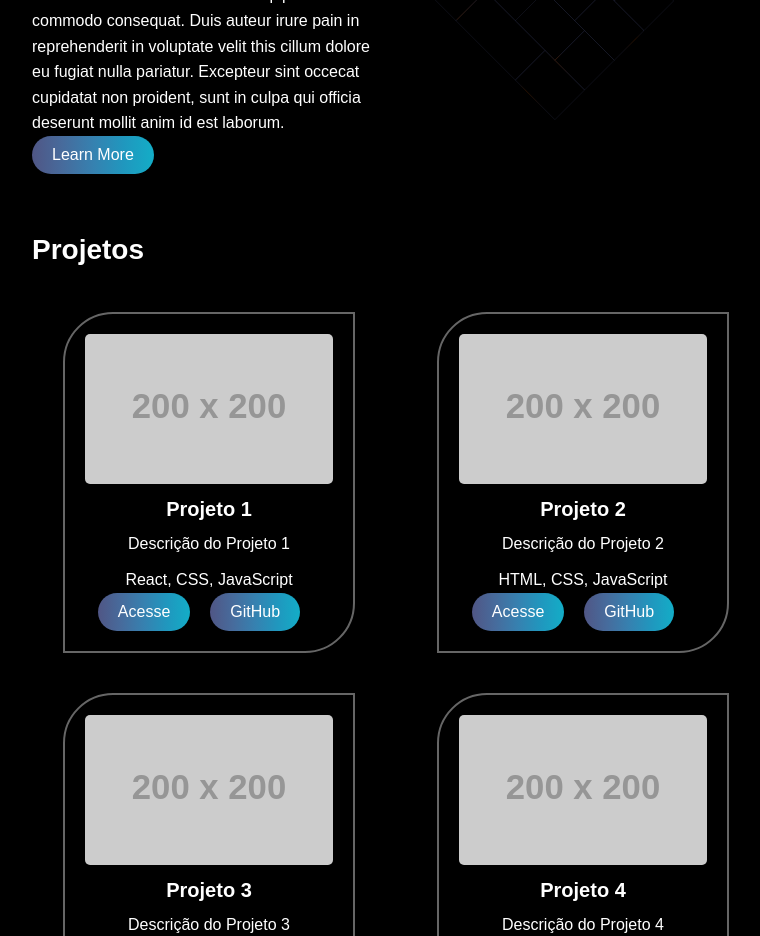
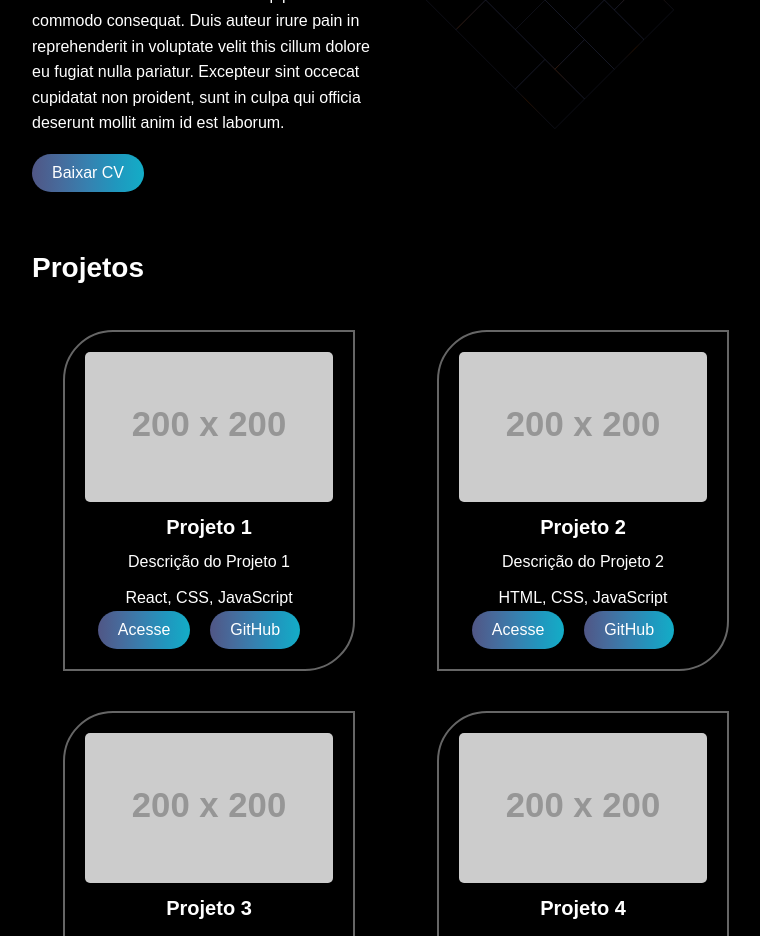
Before and after one commit to lana2-2karla/lana2-2karla.github.io, a React (Create React App) app in the folder portifolio/: page / in a window 1280 px wide. Shown: the part 840-1776 px from the top of the page, without its empty margins (244-1004 px from the left). Built offline with nearby package versions, Linux system fonts and the light colour scheme.

Commit message:
:ok_hand: style: indentation

```diff
--- a/portifolio/src/components/AboutMe.js
+++ b/portifolio/src/components/AboutMe.js
@@ -8,7 +8,8 @@ function AboutMe () {
         <div className="left">
             <h2>About Me</h2>
             <p>Lorem ipsum dolor sit amet, consectetur adipiscing elit, sed do eiusmod temporary incididunt ut labore et dolore magna aliqua. Enim adim ad minimim veniam, quis nostrud exercise ullamco laboris nisi ut alipip ex ea commodo consequat. Duis auteur irure pain in reprehenderit in voluptate velit this cillum dolore eu fugiat nulla pariatur. Excepteur sint occecat cupidatat non proident, sunt in culpa qui officia deserunt mollit anim id est laborum.</p>
-        <button className="btn">Learn More</button>
+            <br />
+            <button className="btn">Baixar CV</button>
         </div>
         <div className="right">
             <img src={drawingSvg} alt="drawing" className="drawing-svg" />
```
Lines whose indentation alone changed are shown as unchanged.
